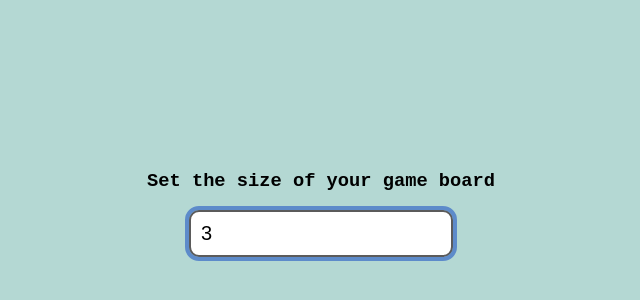
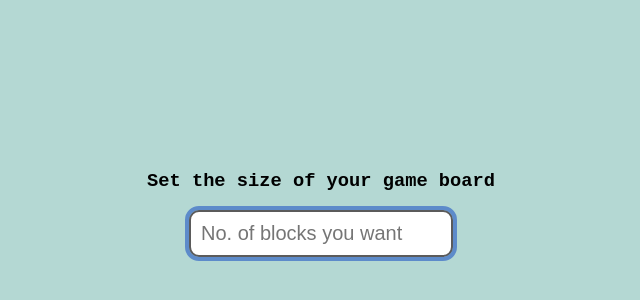
Before and after one commit to Tkr-Karan/tic-tac-toe, a React (Create React App) app: page / in a window 1280 px wide. Shown: the part 196-496 px from the top of the page, without its empty margins (319-959 px from the left). Built offline with nearby package versions, Linux system fonts and the light colour scheme.

Commit message:
Add input edge case

```diff
--- a/src/Atoms/BoardInput/BoardInput.jsx
+++ b/src/Atoms/BoardInput/BoardInput.jsx
@@ -2,16 +2,16 @@ import React, { useState } from "react";
 import styles from "./BoardInput.module.css";
 
 const BoardInput = ({ getInputValue, isAnimating }) => {
-  const [inputValue, setInputValue] = useState(3);
+  const [inputValue, setInputValue] = useState("");
 
   const handleChange = (e) => {
     const value = parseInt(e.target.value, 10);
-    if (value > 10 || value < 1) return;
+    if (value > 10 || value < 2) return;
     setInputValue(value);
   };
 
   const handleKeyDown = (e) => {
-    if (e.key === "Enter") {
+    if (e.key === "Enter" && inputValue >= 2) {
       const data = {
         data: false,
         value: inputValue,
```
